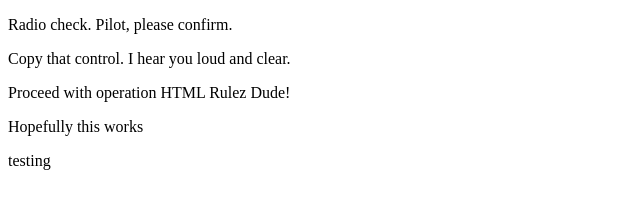
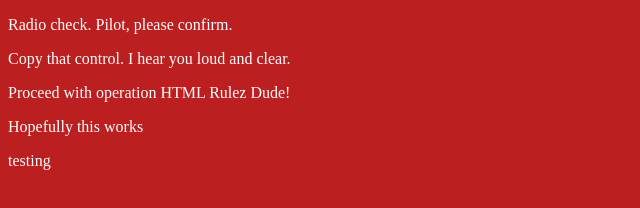
Before and after one commit to matthewpatterson211/communication-log, a plain HTML site: page index.html in a window 1280 px wide. Shown: the whole page, without its empty margins (0-640 px from the left). Drawn offline with Linux system fonts and the light colour scheme.

Commit message:
Update pilot

```diff
--- a/index.html
+++ b/index.html
@@ -1,5 +1,8 @@
 <!DOCTYPE html>
 <html>
+   <head>
+      <link rel="stylesheet" type="text/css" href="styles.css">
+   </head>
    <body>
       <p>Radio check. Pilot, please confirm.</p>
       <p>Copy that control. I hear you loud and clear.</p>
--- /dev/null
+++ b/styles.css
@@ -0,0 +1,5 @@
+
+body {
+    color: white;
+    background-color: rgb(187, 31, 31);
+ }
```
